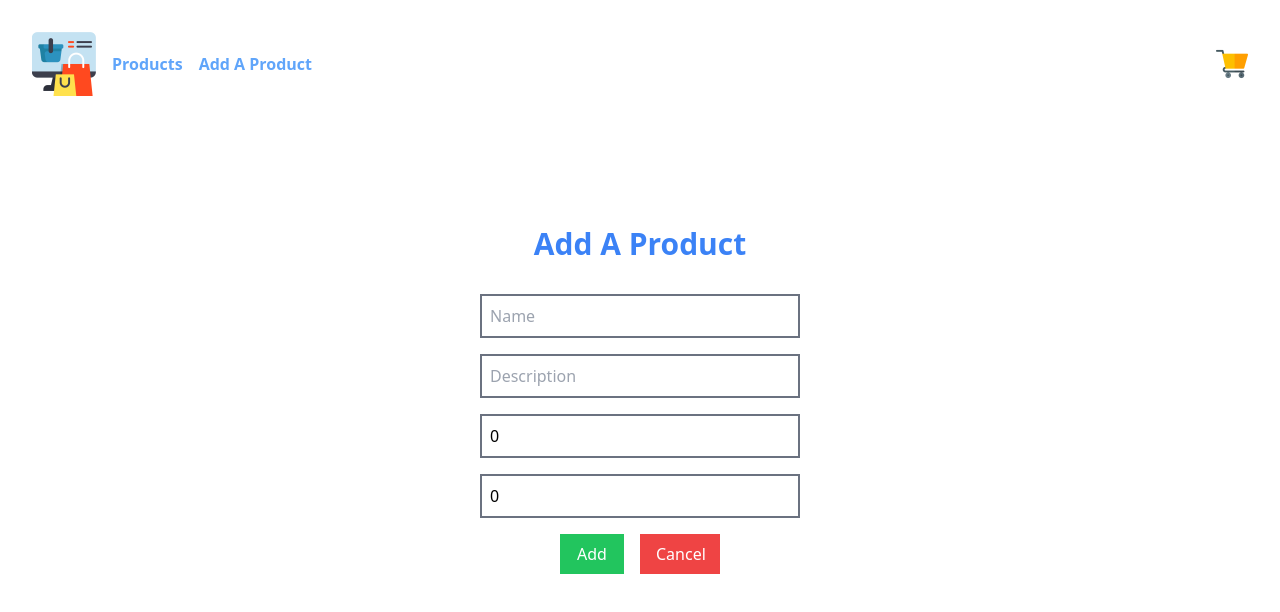
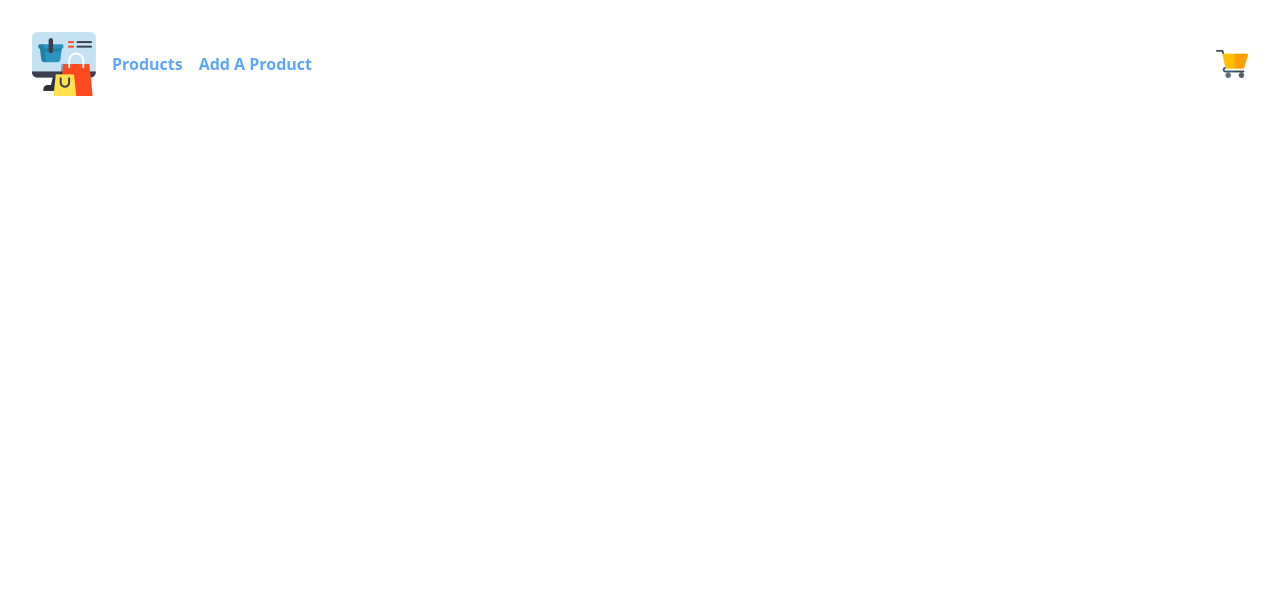
Before and after one commit to wsuyash/ecommerce-react, a React (Create React App) app: page /add in a window 1280 px wide. Shown: the top 612 px of the page. Built offline with nearby package versions, Linux system fonts and the light colour scheme.

Commit message:
Try fix paths

```diff
--- a/src/components/App.js
+++ b/src/components/App.js
@@ -13,11 +13,11 @@ const App = () => {
 			<Navbar />
 			<Routes>
 				<Route path="/ecommerce-react" element={<Products />} />
-				<Route path="/add" element={<AddProduct />} />
-				<Route path="/cart" element={<Cart />} />
-				<Route path="/products/:productId" element={<ProductDetail />} />
+				<Route path="/ecommerce-react/add" element={<AddProduct />} />
+				<Route path="/ecommerce-react/cart" element={<Cart />} />
+				<Route path="/ecommerce-react/products/:productId" element={<ProductDetail />} />
 			</Routes>
-			<ToastContainer autoClose={1000} position="top-center" theme="dark" />
+			<ToastContainer autoClose={500} position="top-center" theme="dark" />
 		</div>
 	);
 }
```
